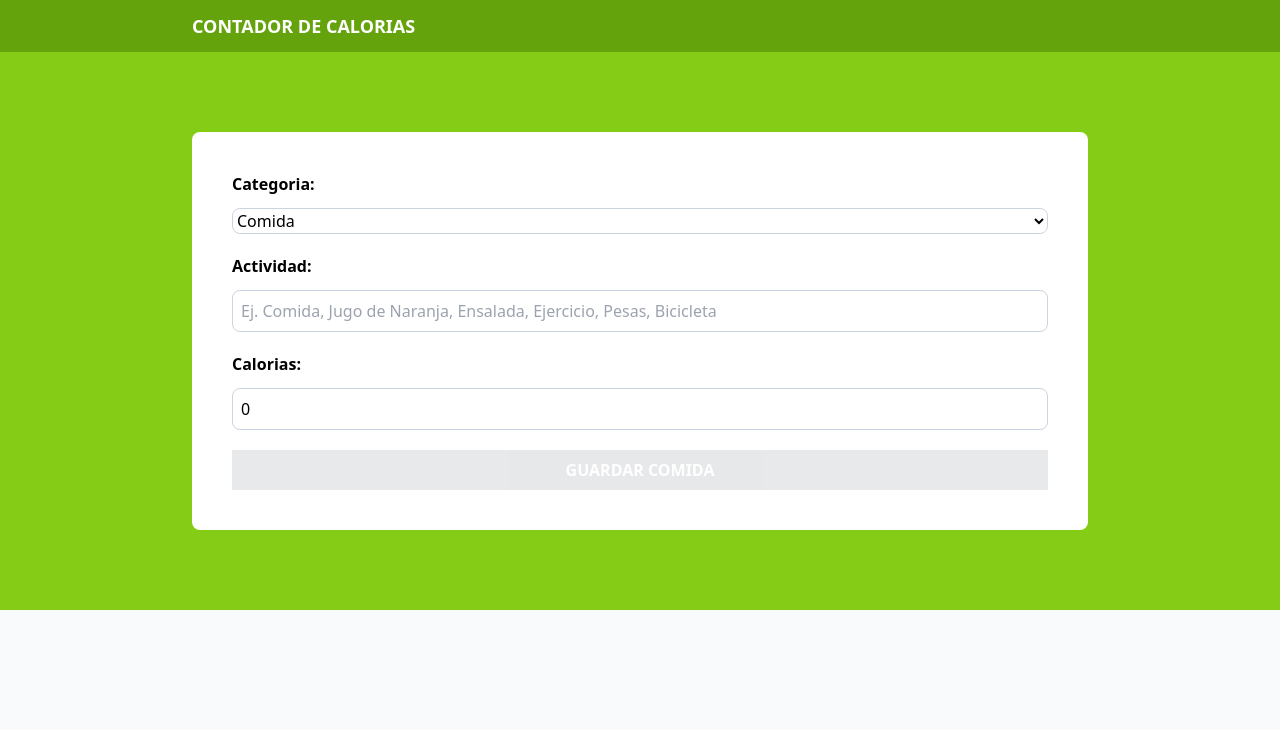
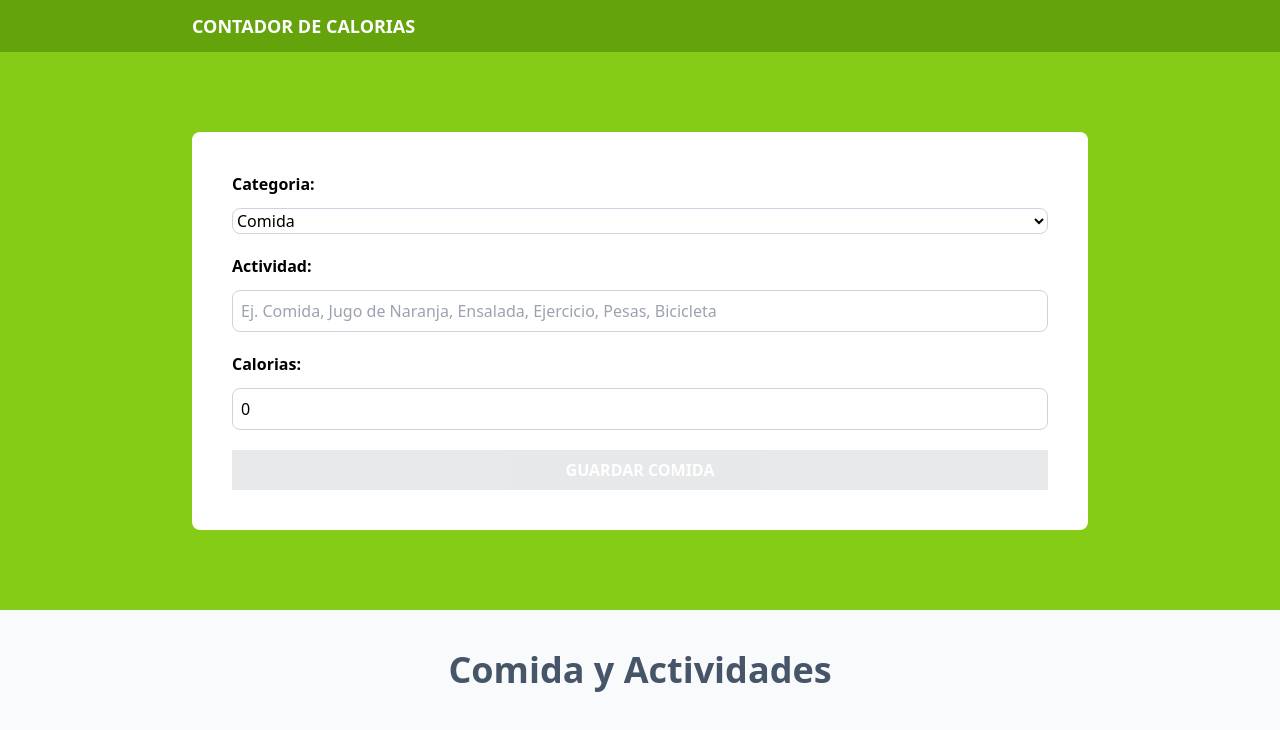
Before and after one commit to francoarmando1911/calorie-tracker, a React (Vite) app: page / in a window 1280 px wide. Shown: the top 730 px of the page. Built offline with nearby package versions, Linux system fonts and the light colour scheme.

Commit message:
Agregando estilos a ActivityList

```diff
--- a/src/App.tsx
+++ b/src/App.tsx
@@ -2,10 +2,13 @@
 import Form from "./components/Form"
 import { useReducer } from 'react'
 import { activityReducer, initialState } from './reducers/activity-reducer'
+import ActivityList from './components/ActivityList'
 
 function App() {
 
   const [state, dispatch] = useReducer(activityReducer, initialState)
+
+
 
   return (
     <>
@@ -25,6 +28,13 @@
           />
         </div>
       </section>
+
+      <section className='p-10 mx-auto max-w-4xl'>
+        <ActivityList
+          activities={state.activities}
+        />
+
+      </section>
     </>
   )
 
--- /dev/null
+++ b/src/components/ActivityList.tsx
@@ -0,0 +1,46 @@
+import { Activity } from "../types"
+import { categories } from "../data/categories"
+import { useMemo } from "react"
+
+type ActivityListProps = {
+    activities: Activity[]
+}
+
+export default function ActivityList({activities} : ActivityListProps) {
+
+    const categoryName = useMemo(() => (category: Activity['category']) => categories.map(cat => cat.id === category ? cat.name : '')
+    , [activities])
+
+
+
+
+
+  return (
+    <>
+          <h1 className='text-4xl font-bold text-slate-600 text-center'>Comida y Actividades</h1>
+
+          {activities.map(activity => (
+            <div key={activity.id} className="px-5 py-10 bg-white mt-5 flex justify-between">
+                <div className="space-y-2 relative">
+                    <p className={`absolute -top-8 -left-8 px-10 py-2 text-white uppercaser font-bold ${activity.category === 1 ? 'bg-lime-500' : 'bg-orange-500'}`}>
+                        {categoryName(+activity.category)}
+                    </p>
+                    <p className="text-2xl font-bold pt-5">{activity.name}</p>
+                    <p className="font-black text-4xl text-lime-500">
+                        {activity.calories} {''}
+                        <span>Calorias</span>
+                    </p>
+
+                </div>
+
+                <div>
+
+                </div>
+
+            </div>
+          ))}
+
+    </>
+
+  )
+}
```
